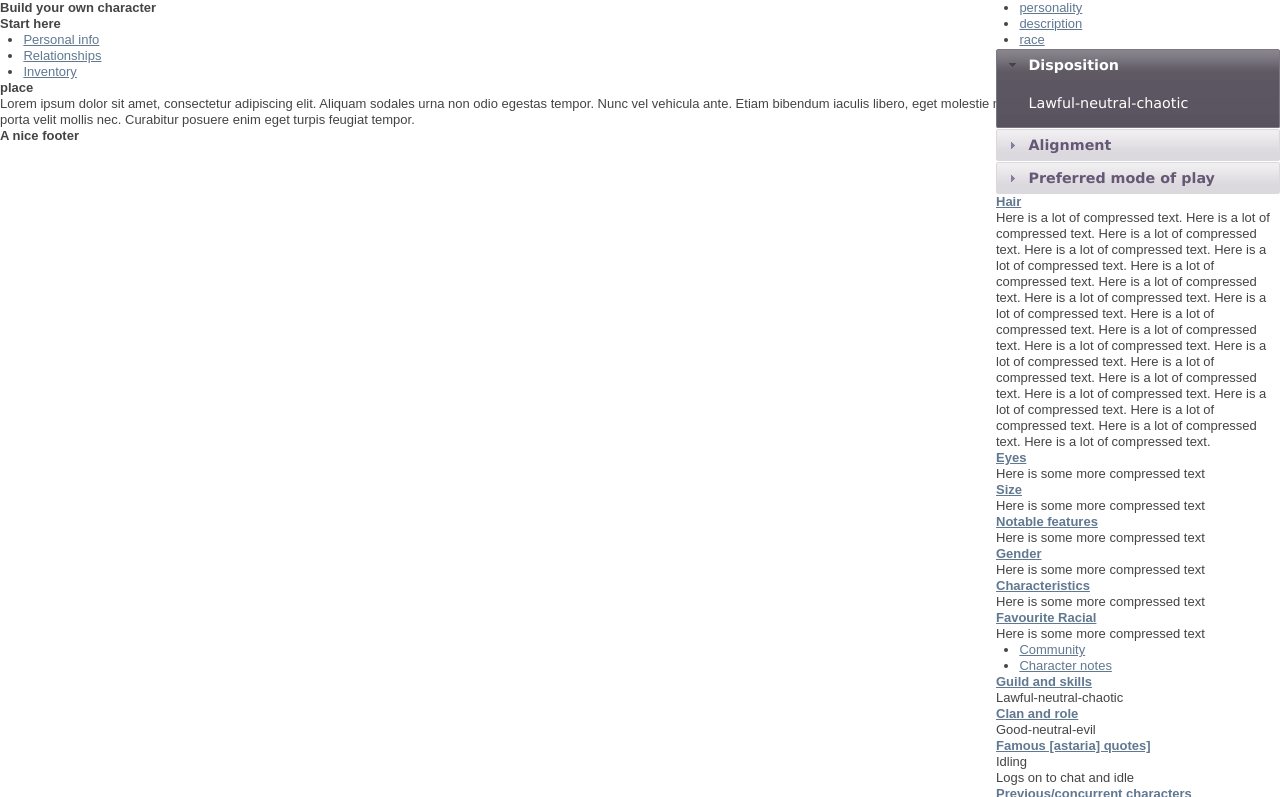
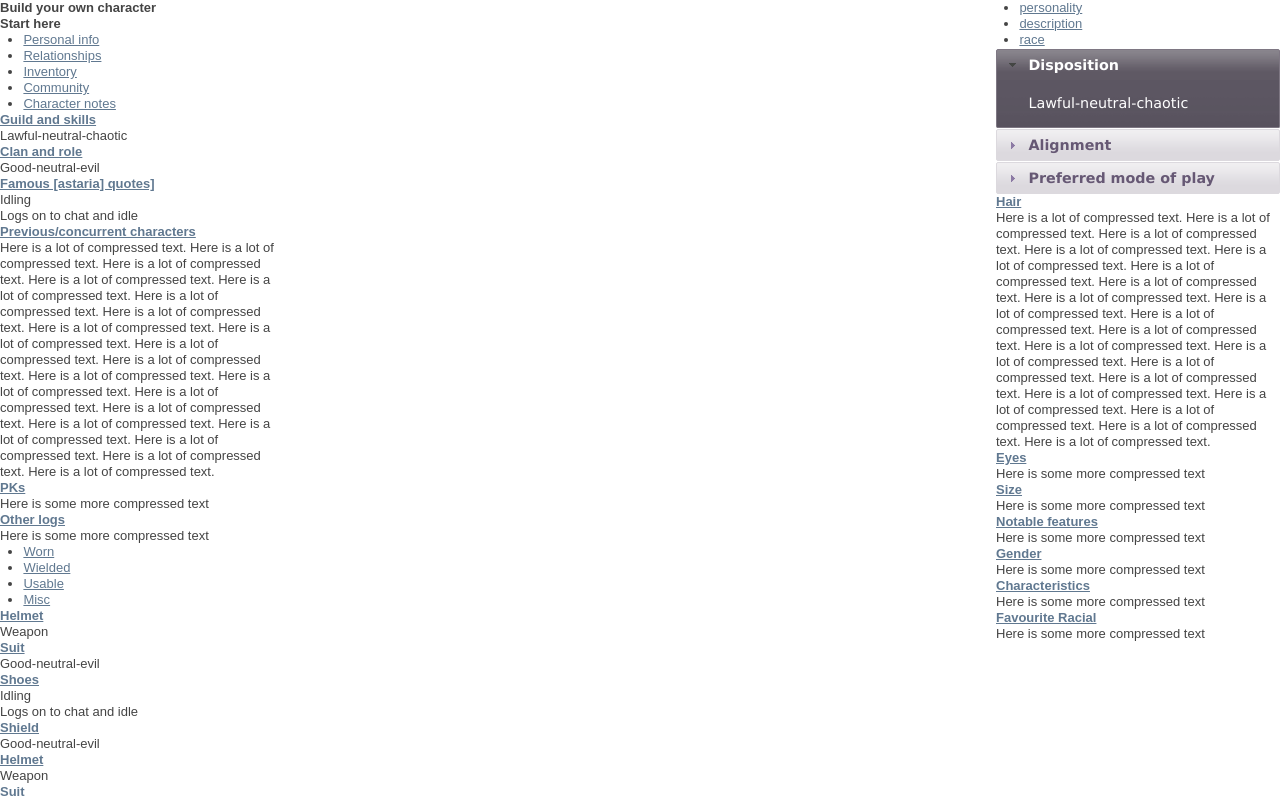
Before and after one commit to cheryl/CharacterBuilder, a plain HTML site: page index.html in a window 1280 px wide. Both pictures are taken after a click on the link "Personal info". Shown: the top 797 px of the page. Drawn offline with nearby package versions, Linux system fonts and the light colour scheme.

Commit message:
Working separated meerkats

```diff
--- a/css/style.css
+++ b/css/style.css
@@ -392,10 +392,6 @@ input[type="submit"]{
     width: 284px;
 }
 
-#zoomz {
-    width: 500px;
-}
-
 /* re-styling custom ui
 .ui-tabs .ui-tabs-nav li a {
     line-height: 27px;
--- a/index.html
+++ b/index.html
@@ -39,25 +39,23 @@
 
             <ul class="navigation">
                 <li>
-                    <a href="#personalinfo" id="btn">
+                    <a href="#personalinfo" id="personalinfo_btn">
                         Personal info
                     </a>
                 </li>
                 <li>
-                    <a href="#relationships">
+                    <a href="#relationships" id="relationships_btn">
                         Relationships
                     </a>
                 </li>
                 <li>
-                    <a href="#inventory">
+                    <a href="#inventory" id="inventory_btn">
                         Inventory
                     </a>
                 </li>
             </ul>
 
-    <div id="zoomz">
-        <div class="meerkat">
-            <div class="tabs panel" id="personalinfo">
+            <div class="tabs panel meerkat" id="personalinfo">
                 <ul>
                     <li>
                         <a href="#personality">
@@ -144,7 +142,7 @@
                 </section>
             </div> <!-- panel personalinfo -->
 
-            <div class="tabs panel" id="relationships">
+            <div class="tabs panel meerkat" id="relationships">
                 <ul>
                     <li>
                         <a href="#community">
@@ -200,7 +198,7 @@
                 </section>
             </div> <!-- panel relationships -->
 
-            <div class="tabs panel" id="inventory">
+            <div class="tabs panel meerkat" id="inventory">
                 <ul>
                     <li>
                         <a href="#worn">
@@ -299,8 +297,7 @@
                     </div>
                 </section>
             </div> <!-- panel inventory -->
-        </div> <!-- meerkat -->
-    </div>
+
             <footer>
                 <h3>place</h3>
                 <p>Lorem ipsum dolor sit amet, consectetur adipiscing elit. Aliquam sodales urna non odio egestas tempor. Nunc vel vehicula ante. Etiam bibendum iaculis libero, eget molestie nisl pharetra in. In semper consequat est, eu porta velit mollis nec. Curabitur posuere enim eget turpis feugiat tempor.</p>
--- a/js/myscripts.js
+++ b/js/myscripts.js
@@ -4,12 +4,13 @@ $(document).ready(function() {
     $('.meerkat').hide();
 });
 
-$("#btn").click(function() {
-    $('.meerkat').meerkat({
+$(".navigation a").click(function(event) {
+    // get the href and apply meerkat to that object
+    var newlink = $(this).attr('href');
+    $(newlink).meerkat({
         width: '284px',
         height: '100px',
         position: 'right',
-        close: '.close-meerkat',
         animationIn: 'slide',
         animationSpeed: 500
     });
```
